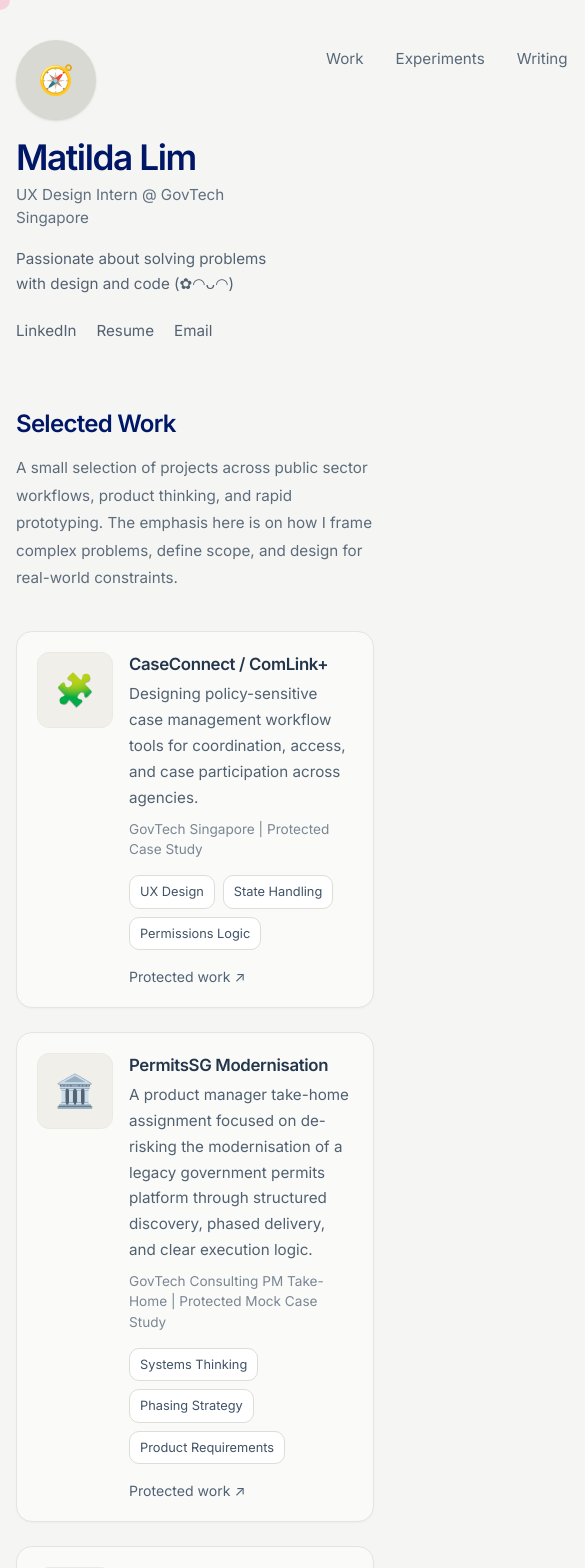
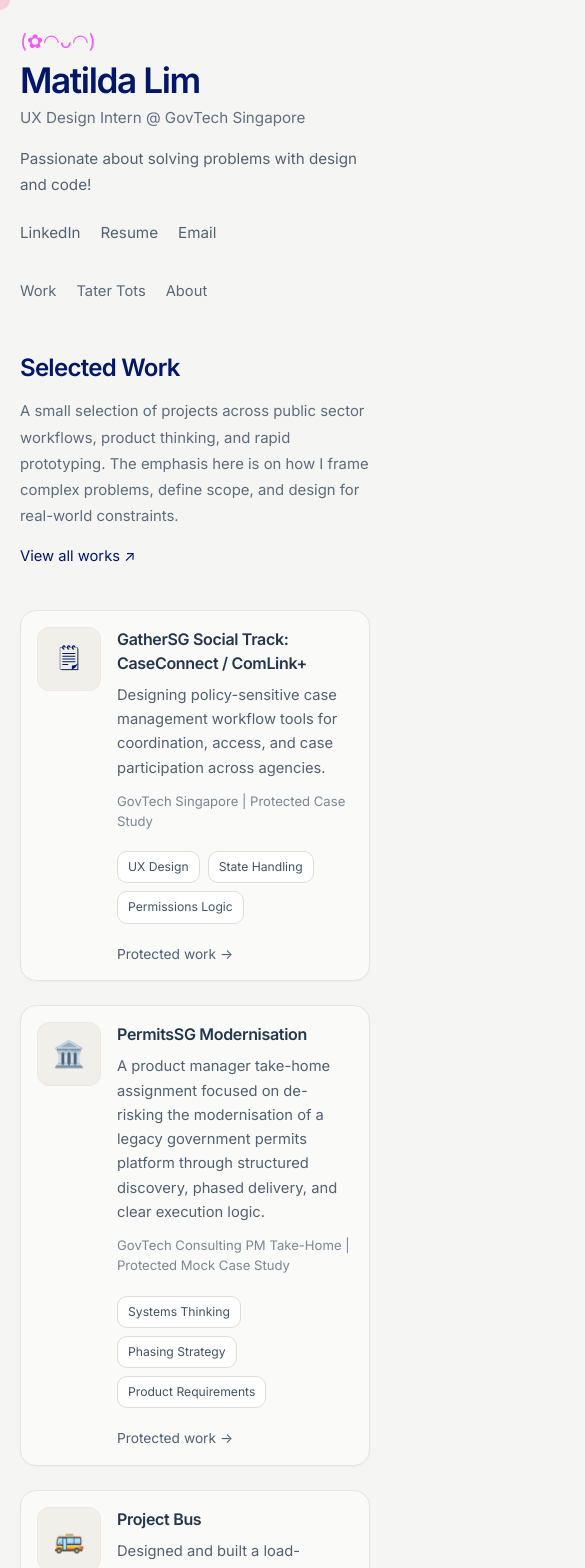
Before and after one commit to matildalim/my-portfolio, a React (Vite) app: page / in a window 390 px wide. Shown: the top 1568 px of the page, 585 px wide, since content can reach past the window. Built offline with nearby package versions, Linux system fonts and the light colour scheme.

Commit message:
SECOND PUSH

```diff
--- a/src/App.jsx
+++ b/src/App.jsx
@@ -6,19 +6,19 @@
 
 const navItems = [
   { label: 'Work', href: '#work' },
-  { label: 'Experiments', href: '#experiments' },
-  { label: 'Writing', href: '#writing' },
+  // { label: 'Experiments', href: '#experiments' },
+  { label: 'Tater Tots', href: '#Tater Tots' },
   { label: 'About', href: '#about' },
 ]
 
 const projects = [
   {
-    title: 'CaseConnect / ComLink+',
+    title: 'GatherSG Social Track: CaseConnect / ComLink+',
     subtitle:
       'Designing policy-sensitive case management workflow tools for coordination, access, and case participation across agencies.',
     meta: 'GovTech Singapore | Protected Case Study',
     tags: ['UX Design', 'State Handling', 'Permissions Logic'],
-    emoji: '🧩',
+    emoji: '🗒',
     href: '/work/caseconnect',
     protectedLabel: true,
   },
@@ -55,11 +55,11 @@
 function HomePage() {
   return (
     <main className="min-h-screen bg-[#f5f5f3] text-[#001666]">
-      <div className="mx-auto w-full max-w-[860px] px-4 pb-20 pt-10">
-        <header className="mb-16 grid grid-cols-[270px_1fr] items-start gap-10">
+      <div className="mx-auto w-full max-w-[860px] px-5 pb-16 pt-8 sm:px-6 md:px-8 md:pb-20 md:pt-10">
+        <header className="mb-12 grid grid-cols-1 gap-8 md:mb-16 md:grid-cols-[270px_1fr] md:items-start md:gap-10">
           <section>
-            <div className="mb-5 flex h-20 w-20 items-center justify-center rounded-full bg-[#d9d9d4] text-[1.8rem] shadow-sm">
-              🧭
+            <div className="mb-3 text-[1.2rem] leading-none text-[#f258fd]">
+            (✿◠ᴗ◠)
             </div>
 
             <h1 className="text-[2.2rem] leading-[1.02] font-semibold tracking-[-0.04em]">
@@ -70,8 +70,8 @@
               UX Design Intern @ GovTech Singapore
             </p>
 
-            <p className="mt-4 max-w-[285px] text-[0.95rem] leading-[1.65] text-[#536272]">
-              Passionate about solving problems with design and code (✿◠ᴗ◠)
+            <p className="mt-4 max-w-[340px] text-[0.95rem] leading-[1.7] text-[#536272] md:max-w-[285px]">
+              Passionate about solving problems with design and code!
             </p>
 
             <div className="mt-6 flex items-center gap-5 text-[0.95rem] text-[#536272]">
@@ -102,7 +102,7 @@
             </div>
           </section>
 
-          <nav className="flex items-center justify-end gap-8 pt-2 text-[0.95rem] text-[#596979]">
+          <nav className="flex flex-wrap items-center gap-5 pt-1 text-[0.92rem] text-[#596979] md:justify-end md:gap-8 md:pt-2 md:text-[0.95rem]">
             {navItems.map((item) => (
               <a
                 key={item.label}
@@ -116,24 +116,36 @@
         </header>
 
 <section id="work" className="mb-10">
+  <div className="flex flex-col gap-4 md:flex-row md:items-end md:justify-between md:gap-6">
+    <div>
       <h2 className="mb-3 text-[1.5rem] font-semibold tracking-[-0.03em]">
         Selected Work
       </h2>
-          <p className="max-w-[620px] text-[0.95rem] leading-[1.8] text-[#5d6c7b]">
+      <p className="max-w-[620px] text-[0.93rem] leading-[1.75] text-[#5d6c7b] md:text-[0.95rem] md:leading-[1.8]">
         A small selection of projects across public sector workflows,
         product thinking, and rapid prototyping. The emphasis here is on how
         I frame complex problems, define scope, and design for real-world
         constraints.
       </p>
+    </div>
+
+    <a
+      href="https://matildalim.framer.website/"
+      target="_blank"
+      rel="noreferrer"
+      className="shrink-0 border-b border-transparent pb-[2px] text-[0.92rem] text-[#5f6e7d] transition duration-150 ease-out hover:border-[#b8c0c8] hover:-translate-y-[1px] hover:text-[#24364b]"
+    >
+      View all works ↗
+    </a>
+    </div>
     </section>
-
         <section className="space-y-6">
           {projects.map((project) => (
             <ProjectCard key={project.title} {...project} />
           ))}
         </section>
 
-        <section
+        {/* <section
           id="experiments"
           className="mt-20 border-t border-[#e5e2db] pt-10"
         >
@@ -145,14 +157,14 @@
             explorations that show how I think through problems under tighter
             constraints.
           </p>
-        </section>
+        </section> */}
 
         <section
-          id="writing"
+          id="Tater Tots"
           className="mt-20 border-t border-[#e5e2db] pt-10"
         >
           <h3 className="text-[1.5rem] font-semibold tracking-[-0.03em]">
-            Writing
+            Tater Tots
           </h3>
           <p className="mt-4 max-w-[700px] text-[1rem] leading-8 text-[#5d6c7b]">
             Notes on ambiguity, product thinking, service systems, dashboards,
--- a/src/components/ProjectCard.jsx
+++ b/src/components/ProjectCard.jsx
@@ -12,42 +12,50 @@
   return (
     <a
       href={href}
-      target="_blank"
-      rel="noreferrer"
+      target={isExternal ? '_blank' : undefined}
+      rel={isExternal ? 'noreferrer' : undefined}
       className="group block"
     >
-      <article className="rounded-[16px] border border-[#e6e4de] bg-[#fafaf8] px-5 py-5 shadow-[0_1px_2px_rgba(25,25,25,0.03)] transition duration-150 hover:-translate-y-[1px] hover:bg-[#FFD6E0] hover:shadow-[0_10px_25px_rgba(36,54,75,0.05)]">
-        <div className="grid grid-cols-[76px_1fr] gap-4">
-          <div className="flex h-[76px] w-[76px] items-center justify-center rounded-[12px] border border-[#ece9e2] bg-[#f0efea] text-[2rem]">
+      <article className="rounded-[16px] border border-[#e6e4de] bg-[#fafaf8] px-4 py-4 shadow-[0_1px_2px_rgba(25,25,25,0.03)] transition duration-150 hover:-translate-y-[1px] hover:bg-[#f9eef3] hover:shadow-[0_10px_25px_rgba(36,54,75,0.05)] md:px-5 md:py-5">
+        <div className="grid grid-cols-[64px_1fr] gap-4 md:grid-cols-[76px_1fr_auto] md:items-start">
+          <div className="flex h-16 w-16 items-center justify-center rounded-[12px] border border-[#ece9e2] bg-[#f0efea] text-[1.6rem] md:h-[76px] md:w-[76px] md:text-[2rem]">
             {emoji}
           </div>
 
           <div>
-            <h3 className="mb-1 text-[1.05rem] font-semibold tracking-[-0.02em] text-[#24364b] transition group-hover:text-[#1d2c3d]">
+            <div className="flex flex-col gap-2 md:block">
+              <h3 className="mb-0 text-[1rem] font-semibold tracking-[-0.02em] text-[#24364b] transition group-hover:text-[#1d2c3d] md:mb-1 md:text-[1.05rem]">
                 {title}
               </h3>
 
-            <p className="max-w-[560px] text-[0.95rem] leading-[1.7] text-[#516171]">
+              <p className="max-w-full text-[0.92rem] leading-[1.65] text-[#516171] md:max-w-[560px] md:text-[0.95rem] md:leading-[1.7]">
                 {subtitle}
               </p>
 
-            <p className="mt-2 text-[0.85rem] italic text-[#7a8794]">
+              <p className="mt-1 text-[0.82rem] italic text-[#7a8794] md:mt-2 md:text-[0.85rem]">
                 {meta}
               </p>
 
-            <div className="mt-4 flex flex-wrap gap-2">
+              <div className="mt-3 flex flex-wrap gap-2 md:mt-4">
                 {tags.map((tag) => (
                   <span
                     key={tag}
-                  className="rounded-[10px] border border-[#dfddd7] bg-white px-2.5 py-1.5 text-[0.8rem] text-[#415366]"
+                    className="rounded-[10px] border border-[#dfddd7] bg-white px-2.5 py-1.5 text-[0.76rem] text-[#415366] md:text-[0.8rem]"
                   >
                     {tag}
                   </span>
                 ))}
               </div>
 
-            <div className="mt-4 text-[0.88rem] text-[#4f6275] transition group-hover:text-[#24364b]">
-              {protectedLabel ? 'Protected work ↗' : 'View work ↗'}
+              <div className="mt-3 text-[0.86rem] text-[#4f6275] transition group-hover:text-[#24364b] md:hidden">
+                {protectedLabel ? 'Protected work →' : 'View work ↗'}
+              </div>
+            </div>
+          </div>
+
+          <div className="hidden min-h-full items-start justify-end pl-4 md:flex">
+            <div className="pt-1 text-right whitespace-nowrap text-[0.88rem] text-[#4f6275] transition group-hover:text-[#24364b]">
+              {protectedLabel ? 'Protected work →' : 'View work ↗'}
             </div>
           </div>
         </div>
--- a/src/pages/ProtectedPMCaseStudy.jsx
+++ b/src/pages/ProtectedPMCaseStudy.jsx
@@ -1,6 +1,6 @@
 import { useState } from 'react'
 
-const CASE_STUDY_PASSWORD = 'matcase'
+const CASE_STUDY_PASSWORD = 'mat@case'
 
 export default function ProtectedPMCaseStudy() {
   const [password, setPassword] = useState('')
@@ -34,7 +34,7 @@
           </div>
 
           <h1 className="text-[1.8rem] font-semibold tracking-[-0.03em]">
-            Protected mock case study
+            GovTech Consulting: Product Manager Internship Assignment
           </h1>
 
           <p className="mt-3 max-w-[640px] text-[0.98rem] leading-[1.75] text-[#5d6c7b]">
```
Also changed, not shown: src/pages/ProtectedCaseStudy.jsx (+57 -14 lines). Lines whose indentation alone changed are shown as unchanged.
